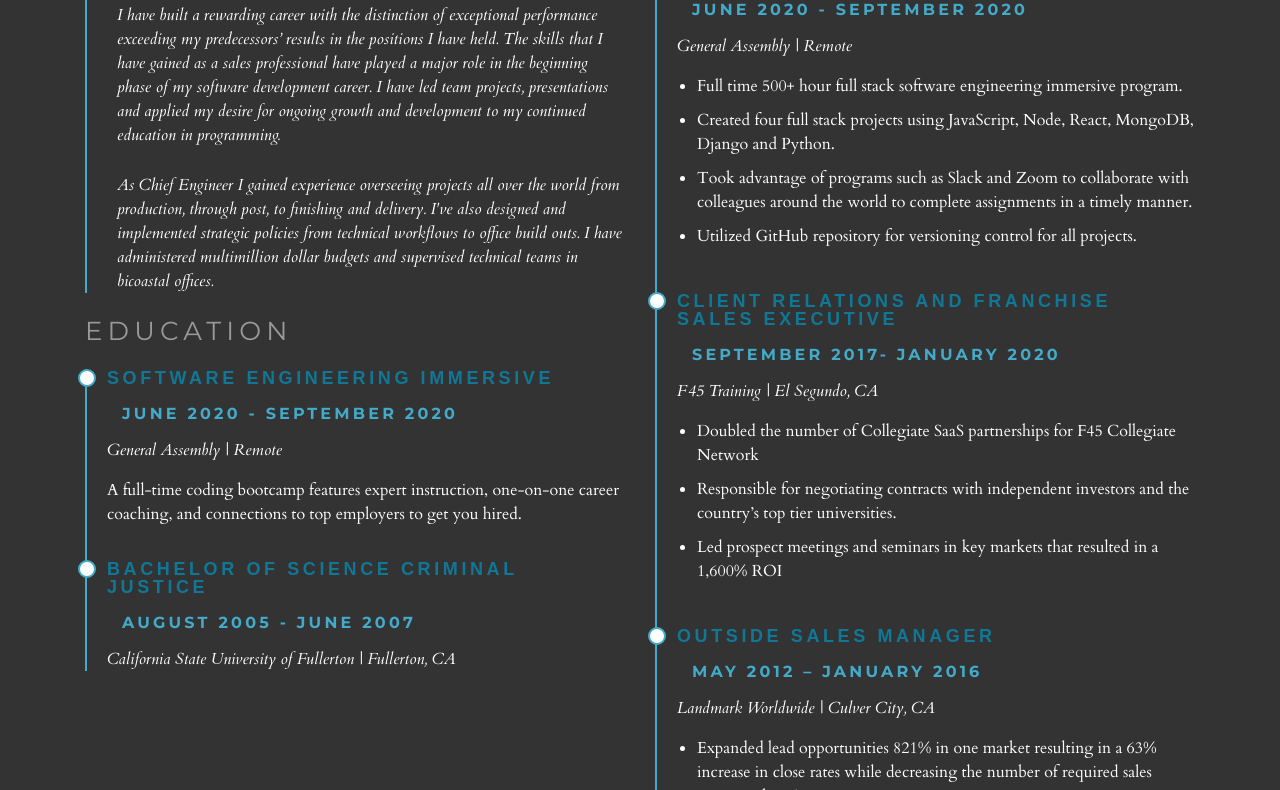
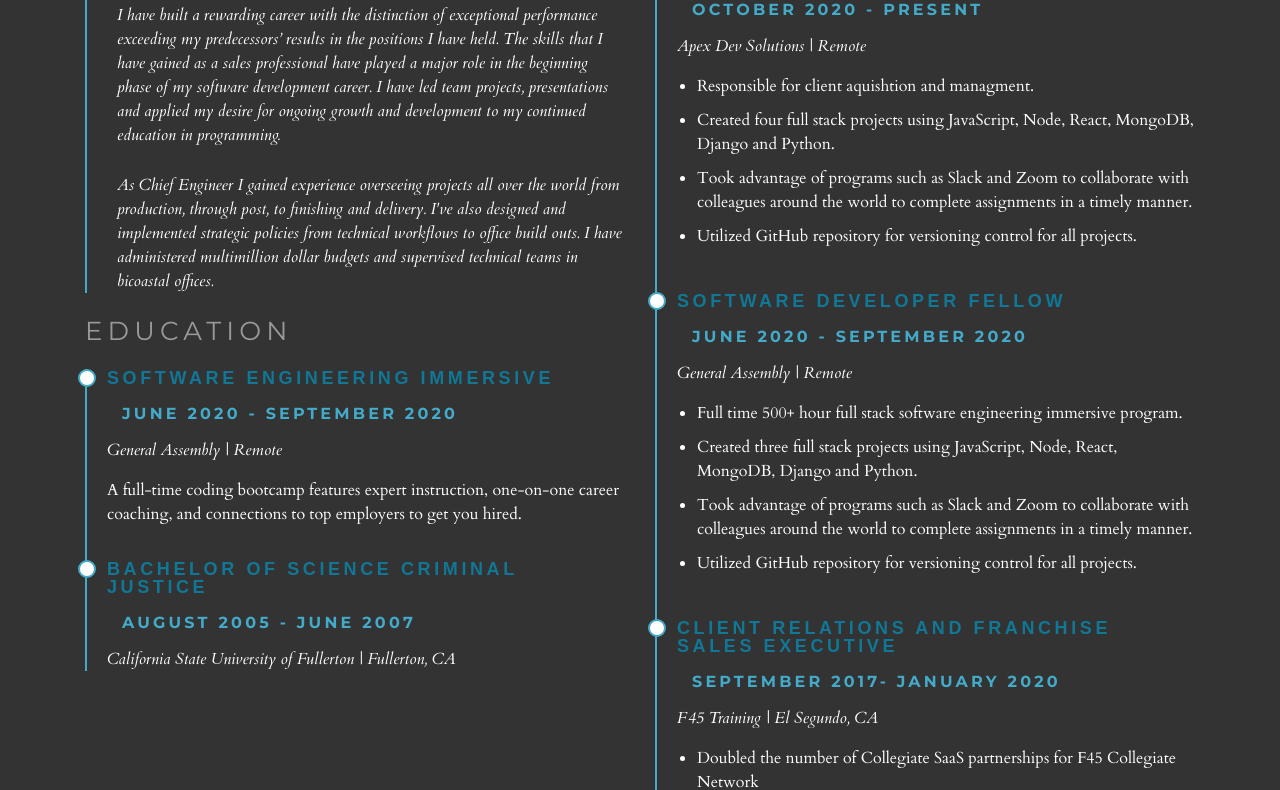
Before and after one commit to Eugene-Damiani/home, a website: page index.html in a window 1280 px wide. Shown: the part 3565-4355 px from the top of the page. Drawn offline with nearby package versions, Linux system fonts and the light colour scheme.

Commit message:
added new content

```diff
--- a/index.html
+++ b/index.html
@@ -790,13 +790,28 @@
             <div class="col-lg-6">
               <h3 class="resume-title">Professional Experience</h3>
               <div class="resume-item">
+                <h4>Software Developer/Client Success</h4>
+                <h5>October 2020 - Present</h5>
+                <p><em>Apex Dev Solutions | Remote</em></p>
+                <p>
+                <ul>
+                  <li>Responsible for client aquishtion and managment.</li>
+                  <li>Created four full stack projects using JavaScript, Node, React, MongoDB, Django and Python.</li>
+                  <li>Took advantage of programs such as Slack and Zoom to collaborate with colleagues around the world
+                    to
+                    complete assignments in a timely manner.</li>
+                  <li>Utilized GitHub repository for versioning control for all projects.</li>
+                </ul>
+                </p>
+              </div>
+              <div class="resume-item">
                 <h4>Software Developer Fellow</h4>
                 <h5>June 2020 - September 2020</h5>
                 <p><em>General Assembly | Remote</em></p>
                 <p>
                 <ul>
                   <li>Full time 500+ hour full stack software engineering immersive program.</li>
-                  <li>Created four full stack projects using JavaScript, Node, React, MongoDB, Django and Python.</li>
+                  <li>Created three full stack projects using JavaScript, Node, React, MongoDB, Django and Python.</li>
                   <li>Took advantage of programs such as Slack and Zoom to collaborate with colleagues around the world
                     to
                     complete assignments in a timely manner.</li>
@@ -887,7 +902,7 @@
                   <i class="fa fa-envelope"></i></a><span class='contact-info'>sebastian.chang23@gmail.com</span>
               </p>
               <p class="social d-block d-md-none">
-                <a href="https://docs.google.com/document/d/1VbWmVSvKMvCSfF-zILpgwIvRf1wSWOxvU3MBB3EbgXE/export?format=pdf"
+                <a href="Eugene"
                   title="Resume" class="medium" download><i class="fa fa-download"></i></a><span class='contact-info'>Download
                   Resume</span>
               </p>
```
